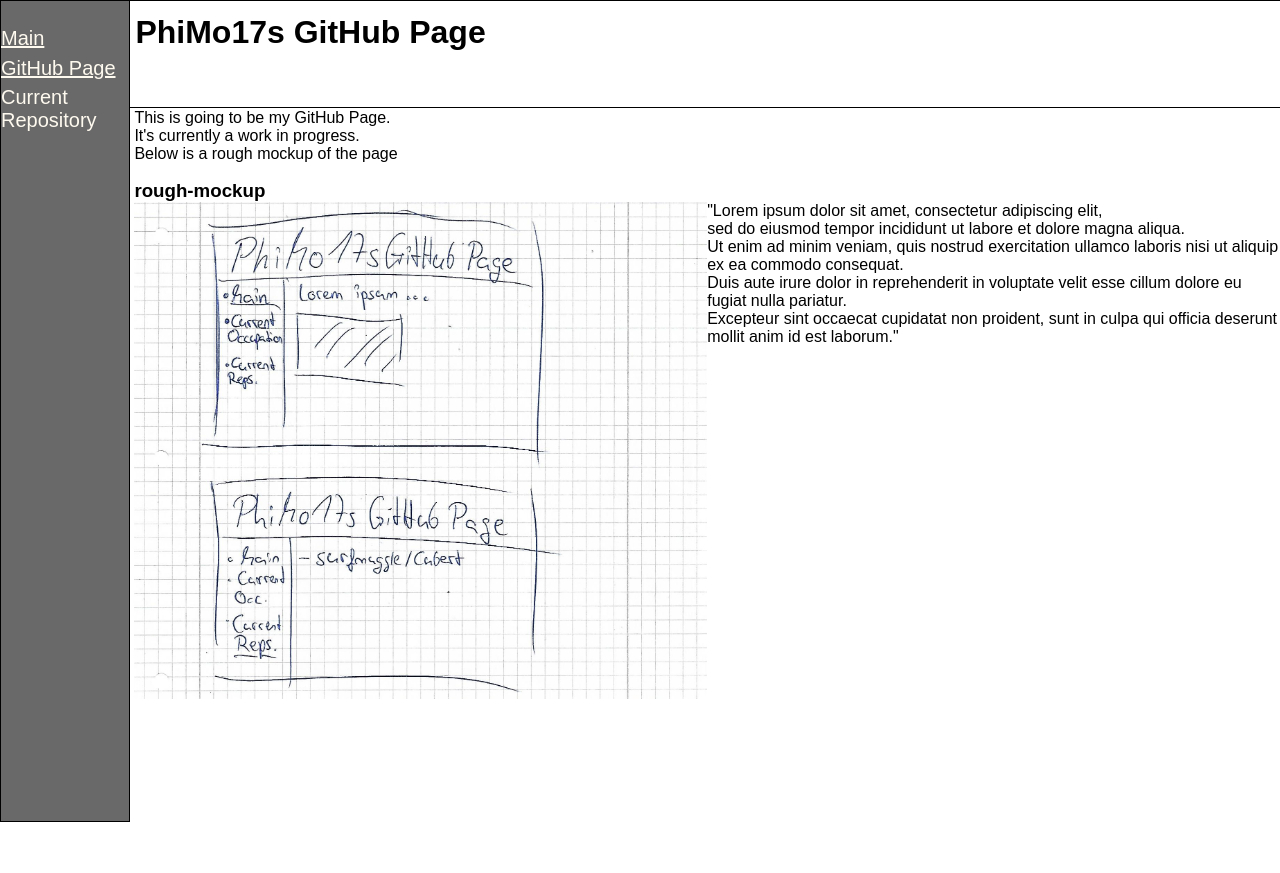
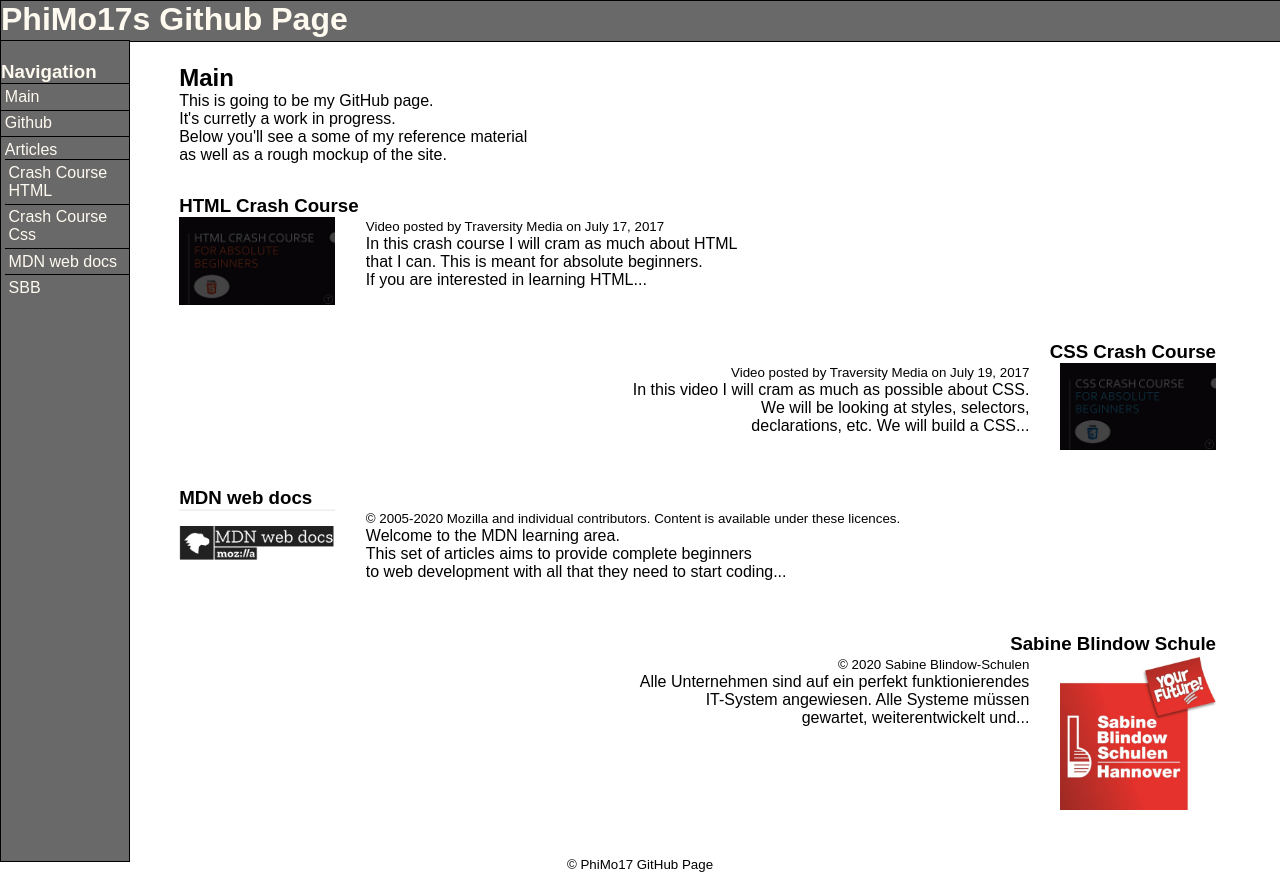
Before and after one commit to surfmuggle/Cubert, a plain HTML site: page p/PhiMo17.github.io-master/index.html in a window 1280 px wide. Before the commit the page ends 800 px from the top, so only its background shows below. Drawn offline with Linux system fonts and the light colour scheme.

Commit message:
Add files via upload

```diff
--- a/p/PhiMo17.github.io-master/index.html
+++ b/p/PhiMo17.github.io-master/index.html
@@ -1,35 +1,97 @@
 <!DOCTYPE html>
 <html lang="en">
-    <head>
-        <meta charset="utf-8">
-        <title>PhiMo17s GitHub Page</title>
-        <link rel="stylesheet" href="styles/style.css">
-    </head>
-    <body>
-        <div id="header">
-            <h1 id="head1"><b>PhiMo17s</b> GitHub Page</h1>
+<head>
+    <meta charset="UTF-8">
+    <meta name="viewport" content="width=device-width, initial-scale=1.0">
+    <meta http-equiv="X-UA-Compatible" content="ie=edge">
+    <meta name="description" content="PhiMo17s Github Page">
+    <meta name="keywords" content="PhiMo17, PhiMo17s Github Page">
+    <title>PhiMo17s Github Page</title>
+    <link rel="stylesheet" href="styles/style.css">
+</head>
+<body>
+    <header>
+        <div id="header1">
+            <h1><b>PhiMo17s</b> Github Page</h1>
         </div>
-        <div id="nav">
-            <ul id="navlist">
-                <li id="liMain"><a href="https://phimo17.github.io./">Main</a></li>
-                <li id="liGitHub"><a href="https://github.com/PhiMo17">GitHub Page</a></li>
-                <li id="Curr.Rep">Current Repository</li>
+    </header>
+
+    <nav>
+        <div id="navHeader">
+            <h3>Navigation</h3>
+        </div>
+        <div id="navlist">
+            <ul>
+                <li id="navListMain"> <a href="https://phimo17.github.io./">Main</a></li>
+                <li id="navListGithub"><a href="https://github.com/PhiMo17">Github</a></li>
+                <li id="navListArticle">Articles
+                    <ul>
+                        <li id="navListCL1"><a href="">Crash Course HTML</a></li>
+                        <li id="navListCL2"><a href="">Crash Course Css</a></li>
+                        <li id="navListCL3"><a href="">MDN web docs</a></li>
+                        <li id="navListCL4"><a href="">SBB</a></li>
+                    </ul>
+                </li>
             </ul>
         </div>
-        <div id="main">
+    </nav>
+
+    <main class="index">
+        <div id="MainHeader">
             <h2>Main</h2>
-            <p id="initText">This is going to be my GitHub Page. <br>
-            It's currently a work in progress. <br>
-            Below is a rough mockup of the page</p>
-            <h3>rough-mockup</h3>
-            <img id="mockup" src="images/rough-mockup.jpg" alt="images/rough-mockup.jpg">
-            <p>"Lorem ipsum dolor sit amet, consectetur adipiscing elit,<br>
-                sed do eiusmod tempor incididunt ut labore et dolore magna aliqua.<br>
-                Ut enim ad minim veniam, quis nostrud exercitation ullamco laboris nisi ut aliquip ex ea commodo consequat.<br>
-                Duis aute irure dolor in reprehenderit in voluptate velit esse cillum dolore eu fugiat nulla pariatur.<br>
-                Excepteur sint occaecat cupidatat non proident, sunt in culpa qui officia deserunt mollit anim id est laborum."</p>
+        </div>
+        <div id="MainArticles">
+            <p id="MainInitText">This is going to be my GitHub page. <br>
+            It's curretly a work in progress. <br>
+            Below you'll see a some of my reference material <br>
+            as well as a rough mockup of the site. </p>
 
+            <article class="art1">
+                <h3>HTML Crash Course</h3>
+                <small class="articleSmall">Video posted by Traversity Media on July 17, 2017</small>
+                <a href="https://www.youtube.com/watch?v=UB1O30fR-EE"><img src="images/html.webp" alt="HTML Crash Coure For Absolute Beginners by Traversity Media"></a>
+                <a href="https://www.youtube.com/watch?v=UB1O30fR-EE"><p class="articleText">In this crash course I will cram as much about HTML <br>
+                    that I can. This is meant for absolute beginners.<br>
+                    If you are interested in learning HTML...</p></a>
+            </article>
+
+            <div class="spacer1"></div>
+
+            <article class="art2">
+                <h3>CSS Crash Course</h3>
+                <small class="articleSmall">Video posted by Traversity Media on July 19, 2017</small>
+                <a href="https://www.youtube.com/watch?v=yfoY53QXEnI"><img src="images/css.webp" alt="CSS Crash Course For Absolute Beginners by Traversity Media"></a>
+                <a href="https://www.youtube.com/watch?v=yfoY53QXEnI"><p class="articleText">In this video I will cram as much as possible about CSS.<br>
+                    We will be looking at styles, selectors, <br>
+                    declarations, etc. We will build a CSS...</p></a>
+            </article>
+
+            <div class="spacer2"></div>
+
+            <article class="art3">
+                <h3>MDN web docs</h3>
+                <small class="articleSmall">&copy; 2005-2020 Mozilla and individual contributors. Content is available <a href="https://developer.mozilla.org/en-US/docs/MDN/About#Copyrights_and_licenses">under these licences.</a></small>
+                <a href="https://developer.mozilla.org/en-US/docs/Learn"><img src="images/mdnWebDocs.png" alt="MDN web docs logo"></a>
+                <a href="https://developer.mozilla.org/en-US/docs/Learn"><p class="articleText">Welcome to the MDN learning area. <br>
+                    This set of articles aims to provide complete beginners <br>
+                    to web development with all that they need to start coding...</p></a>
+            </article>
+
+            <div class="spacer3"></div>
+
+            <article class="art4">
+                <h3>Sabine Blindow Schule</h3>
+                <small class="articleSmall">&copy; 2020 Sabine Blindow-Schulen </small>
+                <a href="https://www.sabine-blindow-schulen.de/berufe/informationstechnische-assistenten/"><img src="images/sbb.jpg" alt="sbbLogo"></a>
+                <a href="https://www.sabine-blindow-schulen.de/berufe/informationstechnische-assistenten/"><p class="articleText">Alle Unternehmen sind auf ein perfekt funktionierendes <br>
+                    IT-System angewiesen. Alle Systeme müssen <br>
+                    gewartet, weiterentwickelt und...</p></a>
+            </article>
         </div>
-        <div id="foot"></div>
-    </body>
+    </main>
+
+    <footer>
+            <small>&copy; PhiMo17 GitHub Page</small>
+    </footer>
+</body>
 </html>
--- a/p/PhiMo17.github.io-master/styles/style.css
+++ b/p/PhiMo17.github.io-master/styles/style.css
@@ -4,57 +4,108 @@
     border: 0;
     font-family: Arial, Helvetica, sans-serif;
 }
-#nav{
-    height: 100%;
-    width: 10%;
+a{
+    text-decoration: none;
+    color: black;
+}
+img{
+    width: 15%;
+    height: auto;
+}
+header{
+    width: 100%;
+    height: 5%;
     position: fixed;
-    z-index: 1;
     top: 0;
     left: 0;
+    z-index: 1;
     background-color: dimgrey;
     color: floralwhite;
-    overflow-x: hidden;
-    padding-top: 20px;
-    font-size: 20px;
     border: solid 1px;
     border-color: black;
 }
-#nav li{
-    padding-top: 5%;
-}
-#main{
-    margin-top: 5%;
-    margin-left: 10.5%;
-}
-#header{
+nav{
+    height: 100%;
+    width: 10%;
+    z-index: 2;
+    top: 5%;
+    left: 0;
     position: fixed;
-    background-color: white;
-    height: 10%;
-    width: 100%;
-    padding: 1%;
-    padding-left: 0%;
-    margin-left: 10%;
-    padding-left: 0.5%;
-    top: 0px;
+    background-color: dimgrey;
+    color: floralwhite;
+    overflow: hidden;
+    padding-top: 20px;
     border: solid 1px;
     border-color: black;
 }
-#mockup{
-    max-width: 50%;
-    float: left;
-    height: auto;
+nav li{
+    padding-top: 3%;
+    padding-bottom: 3%;
+    padding-left: 3%;
+    border-top: solid 1px;
+    border-color: black;
 }
-#initText{
-    padding-top: 1.5%;
-    padding-bottom: 1.5%;
+nav a:hover{
+    font-size: 19px;
+    color: white;
 }
-#nav a:link{
+nav a{
     color: floralwhite;
 }
-#nav a:visited{
-    color: floralwhite;
+main{
+    margin-top: 5%;
+    margin-left: 11%;
+    padding-left: 3%;
+    padding-right: 5%;
 }
-#nav a:hover{
-    font-size: 22px;
-    color: white;
+#MainInitText{
+    margin-bottom: 3%;
 }
+.articleSmall{
+    padding-left: 3%;
+    padding-right: 3%;
+}
+.articleText{
+    padding-right: 18%;
+    padding-left: 18%;
+}
+.art1{
+    text-align: left;
+}
+.art1 img{
+    float: left;
+}
+.spacer1{
+    margin: 5%;
+}
+
+.art2{
+    text-align: right;
+}
+.art2 img{
+    float: right;
+}
+.spacer2{
+    margin: 5%;
+}
+
+.art3{
+    text-align: left;
+}
+.art3 img{
+    float: left;
+}
+.spacer3{
+    margin: 5%;
+}
+
+.art4{
+    text-align: right;
+}
+.art4 img{
+    float: right;
+}
+footer{
+    margin-top: 10%;
+    text-align: center;
+}
--- /dev/null
+++ b/p/PhiMo17.github.io-master/styles/styleold.css
@@ -0,0 +1,60 @@
+*{
+    margin: 0;
+    padding: 0;
+    border: 0;
+    font-family: Arial, Helvetica, sans-serif;
+}
+#navigation{
+    height: 100%;
+    width: 10%;
+    position: fixed;
+    z-index: 1;
+    top: 0;
+    left: 0;
+    background-color: dimgrey;
+    color: floralwhite;
+    overflow-x: hidden;
+    padding-top: 20px;
+    font-size: 20px;
+    border: solid 1px;
+    border-color: black;
+}
+#navgation li{
+    padding-top: 5%;
+}
+#main{
+    margin-top: 5%;
+    margin-left: 10.5%;
+}
+#header{
+    position: fixed;
+    background-color: white;
+    height: 10%;
+    width: 100%;
+    padding: 1%;
+    padding-left: 0%;
+    margin-left: 10%;
+    padding-left: 0.5%;
+    top: 0px;
+    border: solid 1px;
+    border-color: black;
+}
+#mockup{
+    max-width: 50%;
+    float: left;
+    height: auto;
+}
+#initText{
+    padding-top: 1.5%;
+    padding-bottom: 1.5%;
+}
+#navigation a:link{
+    color: floralwhite;
+}
+#navigation a:visited{
+    color: floralwhite;
+}
+#navigation a:hover{
+    font-size: 22px;
+    color: white;
+}
```
Also changed, not shown: p/PhiMo17.github.io-master/index-old.html (added, +36 -0 lines), p/PhiMo17.github.io-master/images/css.webp (added), p/PhiMo17.github.io-master/images/html.jpeg (added), p/PhiMo17.github.io-master/images/html.webp (added), p/PhiMo17.github.io-master/images/mdnWebDocs.PNG (added), p/PhiMo17.github.io-master/images/sbb.jpg (added).
